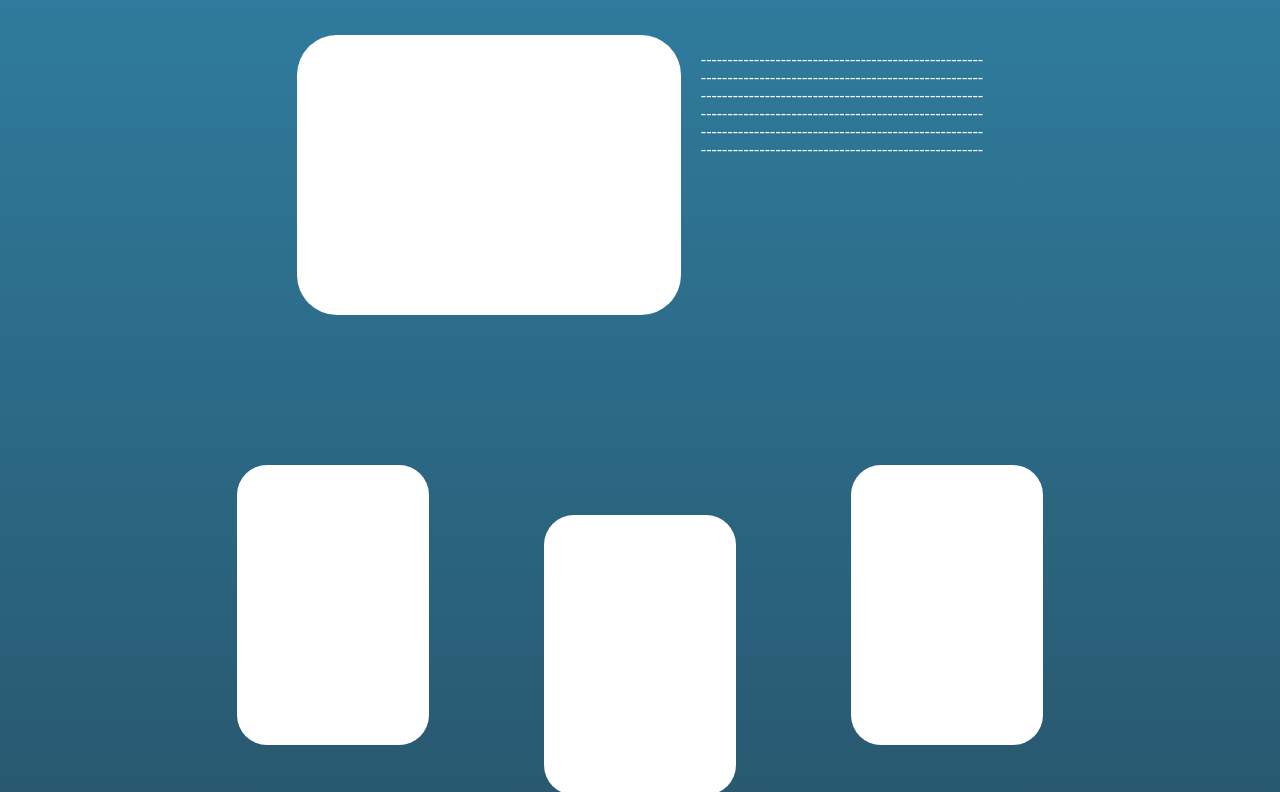
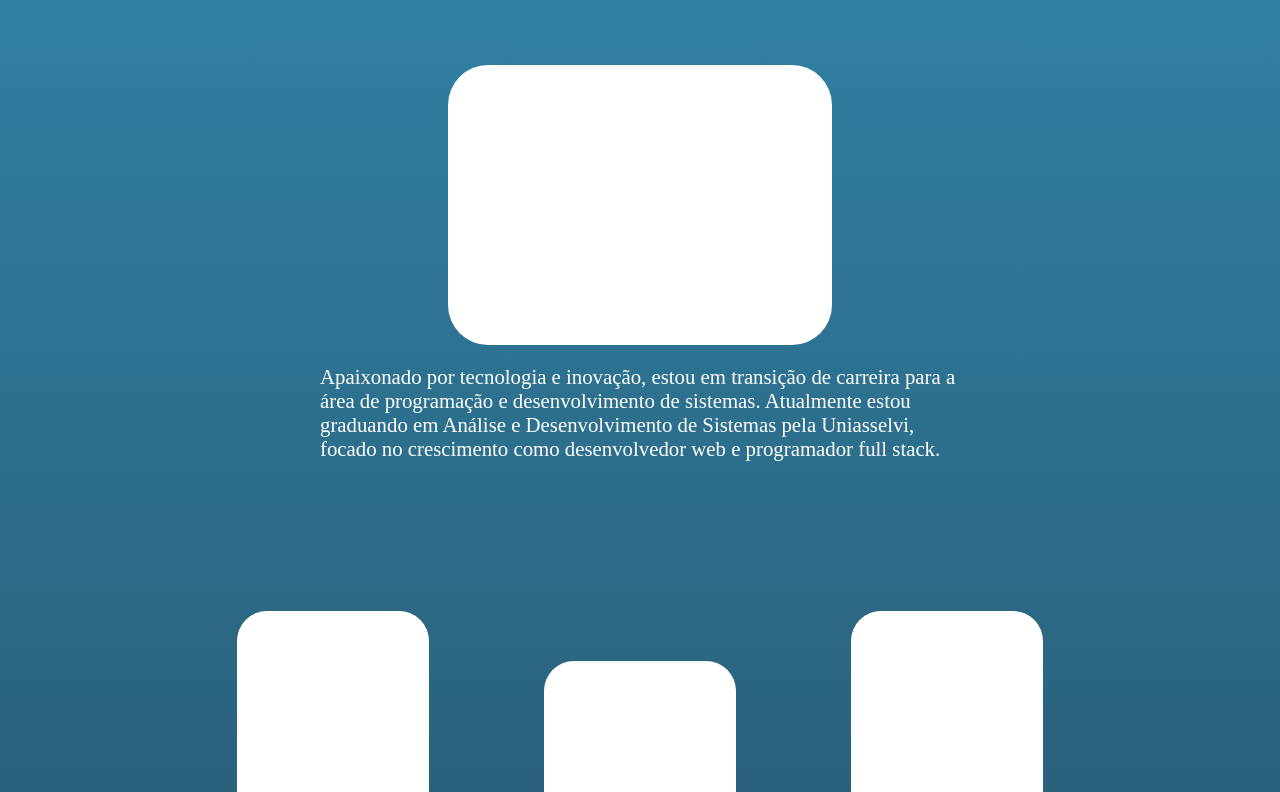
Before and after one commit to Gabriel-HSM/genesis, a plain HTML site: page index.html in a window 1280 px wide. Shown: the part 718-1510 px from the top of the page. Drawn offline with Linux system fonts and the light colour scheme.

Commit message:
Concertanto erro de sintaxe

```diff
--- a/index.html
+++ b/index.html
@@ -34,11 +34,10 @@
 
         <div class="container2">
             <div class="photo"></div>
-            <p>
-                -----------------------------------------------------<br> -----------------------------------------------------<br>
-                -----------------------------------------------------<br> -----------------------------------------------------<br>
-                -----------------------------------------------------<br> -----------------------------------------------------<br>
-            </p>
+            <div class="sobremimp">
+                Apaixonado por tecnologia e inovação, estou em transição de carreira para a área de programação e desenvolvimento de sistemas. Atualmente estou graduando em Análise e Desenvolvimento de Sistemas pela Uniasselvi, focado no crescimento como desenvolvedor web e programador full stack.
+
+            </div class="sobremimp">
         </div>
 
         <div class="container3">
--- a/style.css
+++ b/style.css
@@ -38,6 +38,7 @@ nav > ul li:last-child {
     color: white;
     text-align: center;
     margin-top: 50px;
+    margin-bottom: 00px;
     font-size: 3rem;
 }
 
@@ -52,12 +53,13 @@ nav > ul li:last-child {
 
 .card {
     min-width: 110px;
-    height: 40vh;
+    height: 200px;
     background-color: white;
     border-radius: 10px;
     transition: transform 0.5s ease;
     box-shadow: 0 4px 15px rgba(0, 0, 0, 0.3);
 }
+
 
 /* Ajustes para telas menores */
 @media (max-width: 878px) {
@@ -70,6 +72,7 @@ nav > ul li:last-child {
         box-shadow: 0 4px 15px rgba(0, 0, 0, 0.3);
     }
 }
+
 
 .card.esquerdo {
     transform: rotateY(25deg);
@@ -88,10 +91,14 @@ nav > ul li:last-child {
     color: white;
     text-align: center;
     margin: 50px;
+    margin-top: 200px;
     font-size: 5vh;
 }
 
 .container2{ /* Foto e parágrafo*/
+    margin: auto;
+    flex-direction: column;
+    align-items: center;
     margin-top: 80px;
     display: flex;
     justify-content: center;
@@ -104,6 +111,12 @@ nav > ul li:last-child {
     width: 30vw;
     height: 35vh;
 
+}
+
+.sobremimp{
+    justify-content: center;
+    width: 40rem;
+    font-size: 1.3rem;
 }
 
 @media (max-width: 878px) {
```
